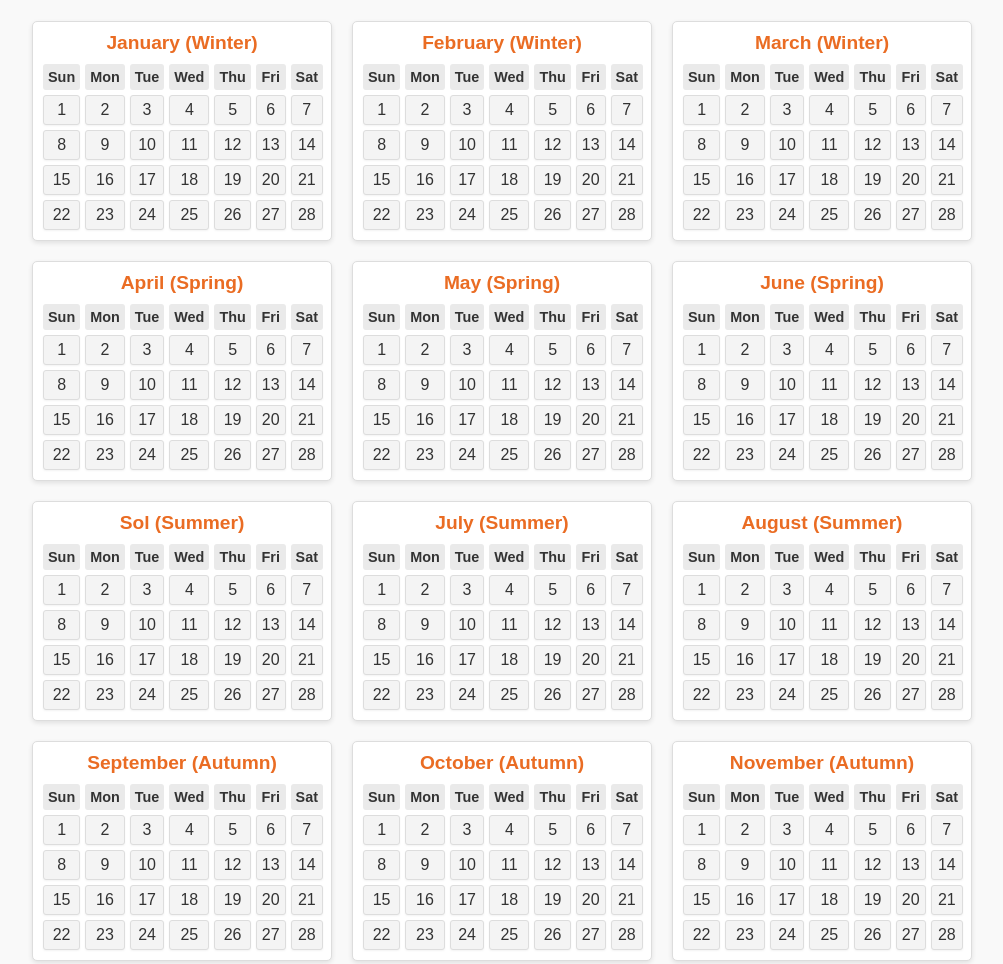
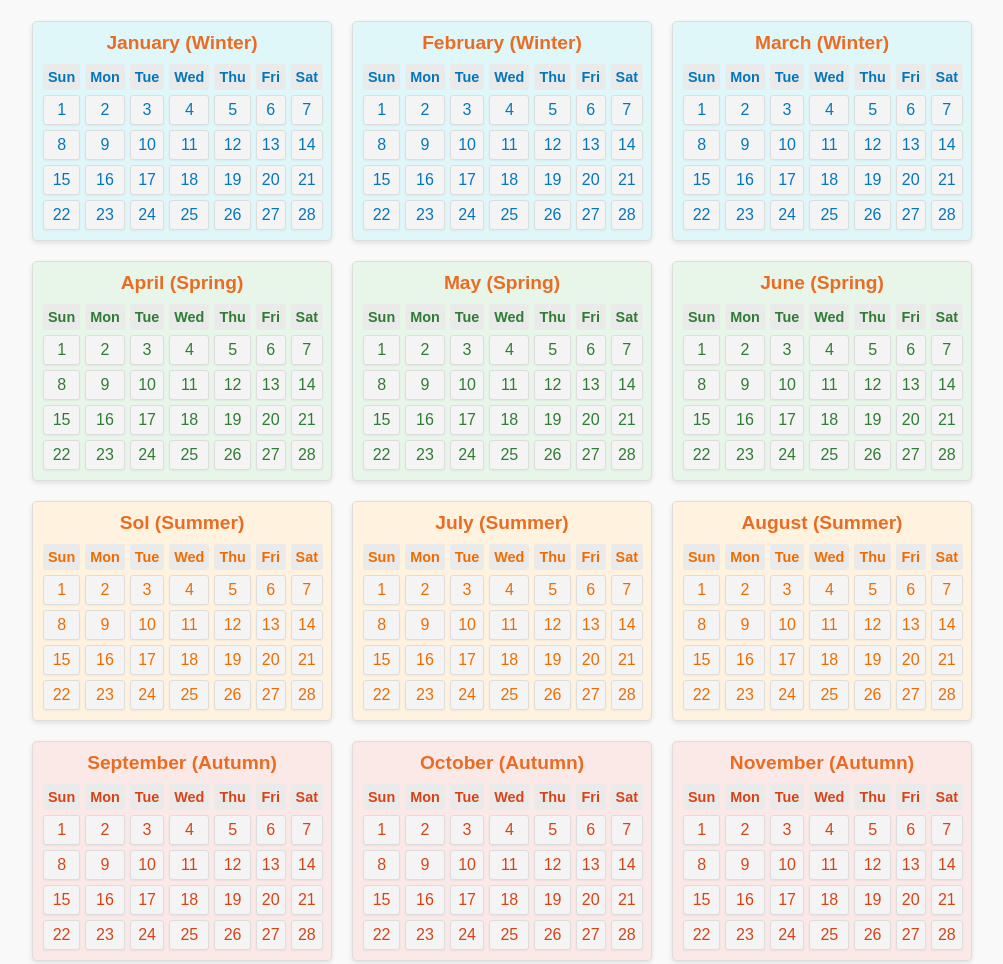
Before and after one commit to eridrekaj/ifc, a plain HTML site: page index.html in a window 1280 px wide. Shown: the part 100-1064 px from the top of the page, without its empty margins (138-1141 px from the left). Drawn offline with Linux system fonts and the light colour scheme.

Commit message:
leap day added

```diff
--- a/assets/script.js
+++ b/assets/script.js
@@ -7,9 +7,14 @@ function get13MonthDate() {
 		totalDaysInYear = 364,
 		currentYearDay = Math.floor((now - new Date(now.getFullYear(), 0, 1)) / (1000 * 60 * 60 * 24)) + 1,
 		month = Math.ceil(currentYearDay / 28),
-		day = ((currentYearDay - 1) % 28) + 1;
+		day = ((currentYearDay - 1) % 28) + 1,
+		leapDay = false;
 
-	return { month, day, currentDate: now };
+	if (month === 7 && day === 29) {
+		leapDay = true;
+	}
+
+	return { month, day, currentDate: now, leapDay };
 
 }
 
@@ -26,9 +31,11 @@ function getSeason(month) {
 
 function renderCalendar() {
 
-	let { month: currentMonth, day: currentDay, currentDate } = get13MonthDate(),
+	let { month: currentMonth, day: currentDay, currentDate, leapDay } = get13MonthDate(),
 		calendar = document.getElementById("calendar"),
 		formattedDate = `${currentDay} ${months[currentMonth - 1]} ${currentDate.getFullYear()}`;
+
+	if(leapDay) { formattedDate = formattedDate + ' ( LEAP DAY )'; }
 
 	calendar.innerHTML = "";
 
@@ -44,7 +51,7 @@ function renderCalendar() {
 			title = `${monthName} (${season})`,
 			daysDiv = document.createElement("div");
 
-		monthDiv.className = "month";
+		monthDiv.className = "month " + season;
         monthDiv.innerHTML = `<h2>${title}</h2>`;
 
 		daysDiv.className = "days";
--- a/assets/styles.css
+++ b/assets/styles.css
@@ -32,6 +32,26 @@ a {
     width: 300px;
     padding: 10px;
 }
+
+	.month.Winter {
+		background-color: #e0f7fa;
+		color: #0277bd;
+	}
+
+	.month.Spring {
+		background-color: #e8f5e9;
+		color: #2e7d32;
+	}
+
+	.month.Summer {
+		background-color: #fff3e0;
+		color: #ef6c00;
+	}
+
+	.month.Autumn {
+		background-color: #fbe9e7;
+		color: #d84315;
+	}
 
 .month h2 {
     text-align: center;
@@ -73,7 +93,7 @@ a {
 }
 
 .today {
-    background-color: #007bff;
+    background-color: #ffcc80;
     color: white;
     font-weight: bold;
 }
```
